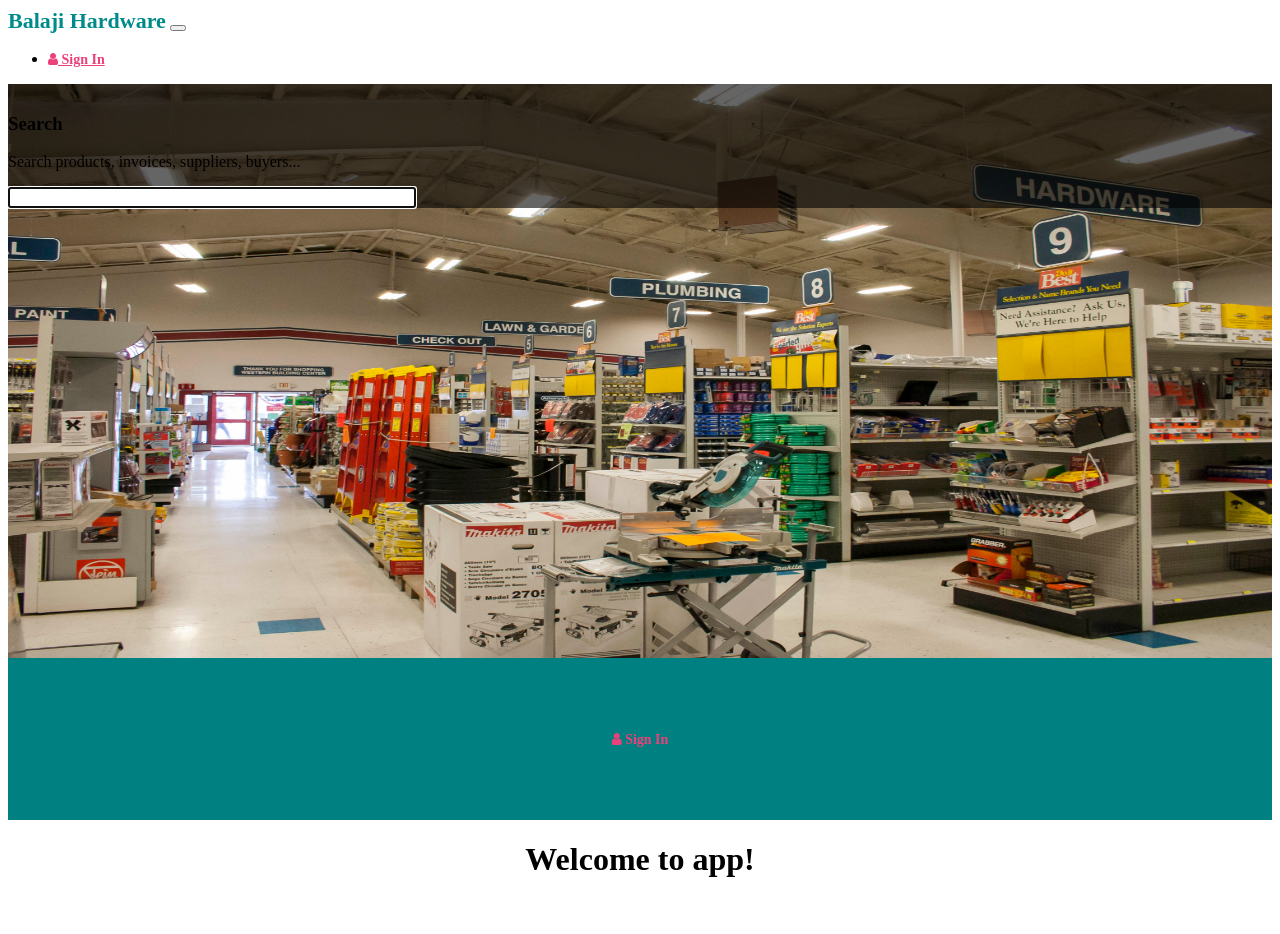
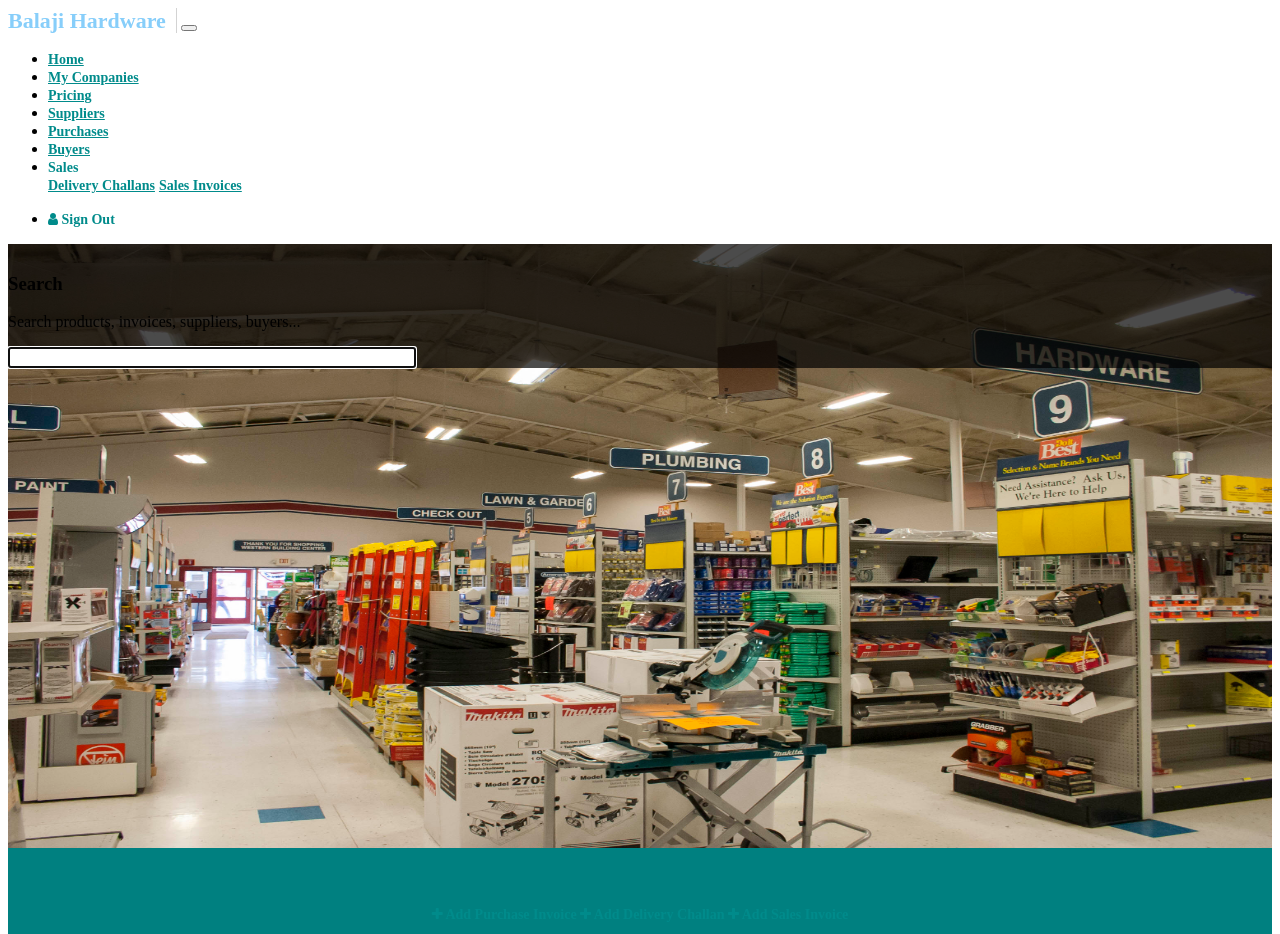
Before and after one commit to atul-shimpi/myshop, an Angular app in the folder frontend/: page / in a window 1280 px wide. Shown: the top 934 px of the page. Built offline with nearby package versions, Linux system fonts and the light colour scheme; what angular-bootstrap-md would draw is missing.

Commit message:
Add quick action links

```diff
--- a/frontend/src/index.html
+++ b/frontend/src/index.html
@@ -13,16 +13,50 @@
   <button class="navbar-toggler" type="button" data-toggle="collapse" data-target="#navbarSupportedContent-4" aria-controls="navbarSupportedContent-4" aria-expanded="false" aria-label="Toggle navigation">
     <span class="navbar-toggler-icon"></span>
   </button>
-  <div class="collapse navbar-collapse" id="navbarSupportedContent-4">
-    <ul class="navbar-nav ml-auto">
+  <div class="collapse navbar-collapse" id="navbarSupportedContent-3">
+    <ul class="navbar-nav mr-auto">
+      <li class="nav-item active">
+        <a class="nav-link waves-effect waves-light" href="#">Home <span class="sr-only">(current)</span></a>
+      </li>
+      <li class="nav-item ">
+        <a class="nav-link waves-effect waves-light" href="#">My Companies <span class="sr-only">(current)</span></a>
+      </li>
       <li class="nav-item">
-        <a class="nav-link waves-effect waves-light" href="javascript:;;">
-          <i class="fa fa-user"></i> Sign In</a>
+        <a class="nav-link waves-effect waves-light" href="#">Pricing</a>
+      </li>
+      <li class="nav-item">
+        <a class="nav-link waves-effect waves-light" href="#">Suppliers</a>
+      </li>
+      <li class="nav-item">
+        <a class="nav-link waves-effect waves-light" href="#">Purchases</a>
+      </li>
+      <li class="nav-item">
+        <a class="nav-link waves-effect waves-light" href="#">Buyers</a>
+      </li>
+      <li class="nav-item dropdown">
+        <a
+          class="nav-link dropdown-toggle waves-effect waves-light"
+          id="navbarDropdownMenuLink-3"
+          data-toggle="dropdown"
+          aria-haspopup="true"
+          aria-expanded="false">
+          Sales
+        </a>
+        <div class="dropdown-menu dropdown-menu-right dropdown-danger" aria-labelledby="navbarDropdownMenuLink-3">
+          <a class="dropdown-item waves-effect waves-light" href="#">Delivery Challans</a>
+          <a class="dropdown-item waves-effect waves-light" href="#">Sales Invoices</a>
+        </div>
+      </li>
+    </ul>
+    <ul class="navbar-nav ml-auto nav-flex-icons">
+      <li class="nav-item">
+        <a class="nav-link waves-effect waves-light"><i class="fa fa-user"></i> Sign Out</a>
       </li>
     </ul>
   </div>
 </nav>
   <div class="container-fluid home-overlay">
+    <!-- Search -->
     <div class="row search-row">
       <div class="col">
         <div class="text-white text-center d-flex  search-form">
@@ -35,17 +69,31 @@
       </div>
     </div>
 
+    <!-- quick links -->
+    <div class="row quick-links-row  v-center-table">
+      <!-- Add Purchase -->
+      <div class="col" align="center">
+        <a class="btn btn-sm btn-default waves-effect waves-light">
+          <i class="fa fa-plus left"></i>
+          Add Purchase Invoice
+        </a>
 
-    <div class="row sign-in-row  v-center-table">
-      <div class="col" align="center">
-        <a class="btn btn-pink waves-effect waves-light sign-in-btn">
-          <i class="fa fa-user left"></i>
-          Sign In
+        <!-- Add Del. Challan -->
+        <a class="btn btn-sm btn-default waves-effect waves-light">
+          <i class="fa fa-plus left"></i>
+          Add Delivery Challan
+        </a>
+
+        <!-- Add Sales Invoice -->
+        <a class="btn btn-sm btn-default waves-effect waves-light">
+          <i class="fa fa-plus left"></i>
+          Add Sales Invoice
         </a>
       </div>
     </div>
+
+
   </div>
-
 <app-root></app-root>
 
 </body>
--- a/frontend/src/styles.scss
+++ b/frontend/src/styles.scss
@@ -7,9 +7,11 @@ body {
 }
 
 .shop-title {
-  color: darkcyan;
+  color: lightskyblue;
   font-size: 22px;
   font-weight: bold;
+  padding-right: 10px;
+  border-right: 1px solid lightgray;
 }
 
 .home-overlay {
@@ -17,14 +19,26 @@ body {
   height: 92vh !important;
 }
 
+
+.quick-links-row {
+  height: 18%;
+  background-color: teal;
+  padding: 0;
+  margin: 0;
+}
+
+.quick-links-row .btn {
+  width: 200px !important;
+}
+
 .search-row {
   background-image: url('assets/images/home/bar.jpg');
-  height: 78%;
+  height: 82%;
   background-size: 100% 100%;
 }
 
 .search-form {
-  background-color: rgba(0, 0, 0, 0.6);
+  background-color: rgba(0, 0, 0, 0.7);
   height: 100%;
   padding-top: 10px;
 }
@@ -38,15 +52,7 @@ body {
   margin: auto;
 }
 
-.sign-in-row {
-  height: 22%;
-  background-color: teal;
-  padding: 0;
-  margin: 0;
-}
 
-.sign-in-btn {
-}
 
 .v-center-table {
   display: table;
@@ -58,8 +64,8 @@ body {
   vertical-align: middle;
 }
 
-a {
-  color:  #ec407a;
+a, .dropdown-toggle {
+  color:  darkcyan !important;
   font-weight: bold;
   font-size: 14px;
 }
```
Lines whose indentation alone changed are shown as unchanged.
